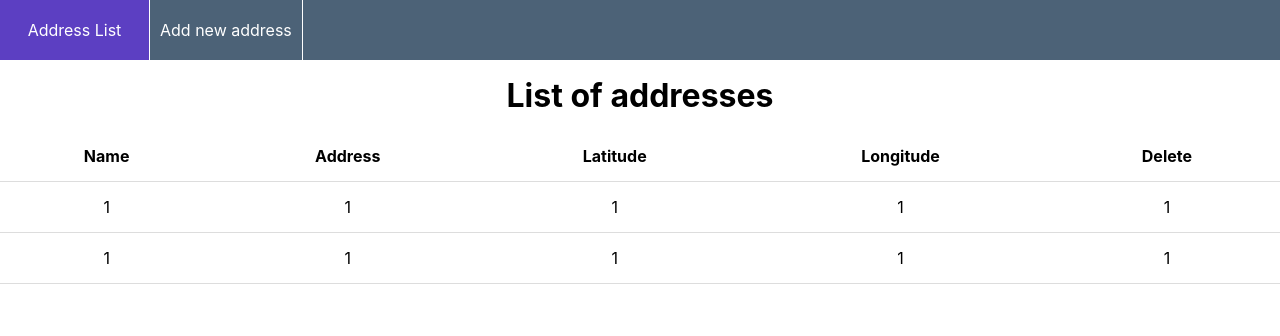
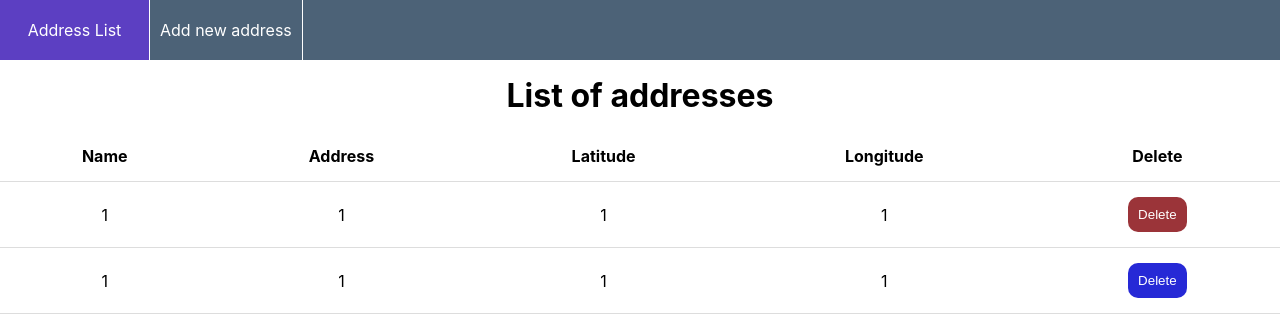
Before and after one commit to AlexSumenko/test-address-book, a React (Create React App) app: page / in a window 1280 px wide. Shown: the top 336 px of the page. Built offline with nearby package versions, Linux system fonts and the light colour scheme; no server answers.

Commit message:
add button as a component

```diff
--- a/package.json
+++ b/package.json
@@ -6,6 +6,7 @@
     "@testing-library/jest-dom": "^4.2.4",
     "@testing-library/react": "^9.5.0",
     "@testing-library/user-event": "^7.2.1",
+    "prop-types": "^15.7.2",
     "react": "^16.13.1",
     "react-dom": "^16.13.1",
     "react-router": "^5.2.0",
--- /dev/null
+++ b/src/components/button/Button.js
@@ -0,0 +1,24 @@
+import React from 'react';
+import PropTypes from 'prop-types';
+
+import './Button.scss';
+
+const Button = props => {
+  return props.messageType === 'warning' ? (
+    <button className='button button--warning'>{props.children}</button>
+  ) : (
+    <button className='button button--info'>{props.children}</button>
+  );
+};
+
+Button.propTypes = {
+  children: PropTypes.string.isRequired,
+  messageType: PropTypes.string,
+};
+
+Button.defaultProps = {
+  children: 'Click Me',
+  messageType: 'info',
+};
+
+export default Button;
--- /dev/null
+++ b/src/components/button/Button.scss
@@ -0,0 +1,14 @@
+.button {
+  color: white;
+  padding: 10px;
+  border-radius: 10px;
+  border: none;
+}
+
+.button--info {
+  background-color: #2629d6;
+}
+
+.button--warning {
+  background-color: #9b3439;
+}
--- a/src/containers/address-list/AddressList.js
+++ b/src/containers/address-list/AddressList.js
@@ -1,5 +1,6 @@
 import React, { useState, useEffect } from 'react';
 import { getData } from '../../utils/fetch';
+import Button from '../../components/button/Button';
 import './AddressList.scss';
 
 const AddressList = () => {
@@ -14,7 +15,8 @@ const AddressList = () => {
 
   return (
     <>
-      <h1>List of addresses</h1>
+      <h1 className='addresses__header'>List of addresses</h1>
+      <div className='addresses'>
         <table className='addresses__table'>
           <thead>
             <tr>
@@ -31,17 +33,22 @@ const AddressList = () => {
               <td>1</td>
               <td>1</td>
               <td>1</td>
-            <td>1</td>
+              <td>
+                <Button messageType='warning'>Delete</Button>
+              </td>
             </tr>
             <tr>
               <td>1</td>
               <td>1</td>
               <td>1</td>
               <td>1</td>
-            <td>1</td>
+              <td>
+                <Button messageType='info'>Delete</Button>
+              </td>
             </tr>
           </tbody>
         </table>
+      </div>
     </>
   );
 };
--- a/src/containers/address-list/AddressList.scss
+++ b/src/containers/address-list/AddressList.scss
@@ -1,5 +1,9 @@
+.addresses {
+  width: 100%;
+  overflow-x: auto;
+}
+
 .addresses__table {
-  margin: auto;
   width: 100%;
   border-collapse: collapse;
   border-bottom: 1px solid #ddd;
@@ -15,6 +19,6 @@ td {
   background-color: #e3e3e3;
 }
 
-h1 {
+.addresses__header {
   margin: 1rem 0;
 }
```
Lines whose indentation alone changed are shown as unchanged.
